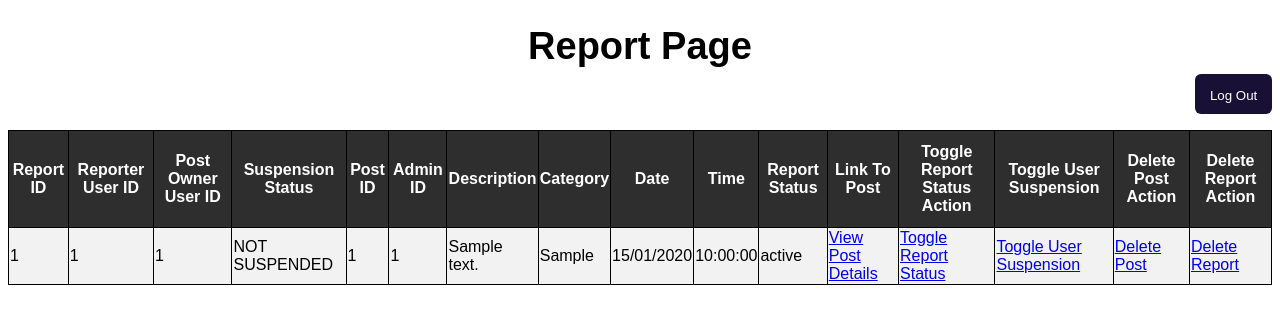
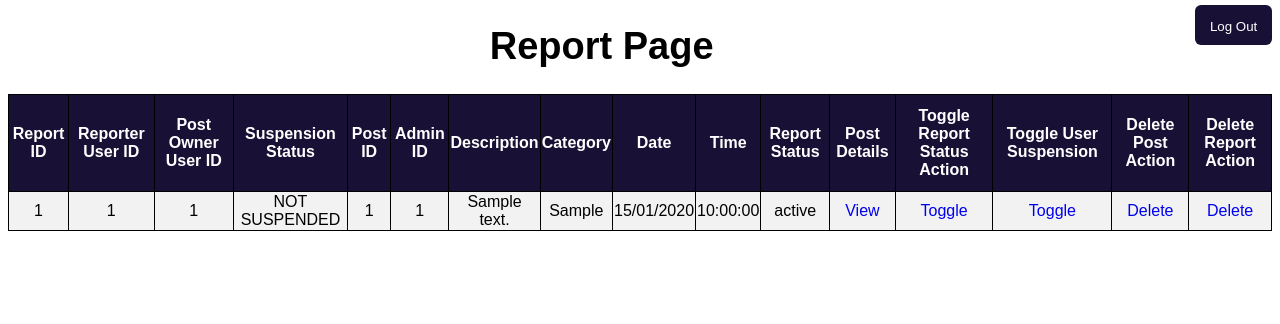
Before and after one commit to teohsinyee/Rizqi-SDGs-Solution, a PHP site: page /report_page.php in a window 1280 px wide. Shown: the top 324 px of the page. Run offline with PHP 8.4, Linux system fonts and the light colour scheme; the visitor is signed in with stand-in values (Sample User, id 1); tables that the repository leaves empty hold one stand-in row (values such as "Sample post"); some web fonts are replaced.

Commit message:
New style

```diff
--- a/index.php
+++ b/index.php
@@ -202,11 +202,7 @@ $number_of_flex_rows = intdiv($number_of_rows, $column_per_rows) + 1;
                                 ?> Left</p>
                             </span>
                             </div>
-                            <span class="feed-item-category">
-                            <i class="fa fa-tag" style="font-size:20px;color: #191035;"></i> <?php
-                                    echo $row['POST_CATEGORY'];
-                                ?>
-                            </span>
+
                         <!-- </div> -->
                         <div class="feed-item-location">
                             <p><i class="fa fa-map-pin" style="font-size:20px; color: #191035;"></i> <?php
--- a/report_page.css
+++ b/report_page.css
@@ -11,6 +11,7 @@ table,td,th
 {
  border: solid black 1px;
  font-family: 'Chivo', sans-serif;
+ text-align: center;
 }
 
 h1{
@@ -20,8 +21,9 @@ h1{
 
 .feed-item-picture
 {
-    width: 10%;
-    height: 10%;
+    width: 45%;
+    height: 50%;
+    aspect-ratio: 1/1;
 }
 
 tr:nth-child(even){background-color: #f2f2f2;}
@@ -32,7 +34,7 @@ th {
   padding-top: 12px;
   padding-bottom: 12px;
   text-align: left;
-  background-color: #191919e7;
+  background-color: #191035;
   color: white;
   text-align: center;
 }
@@ -56,3 +58,26 @@ th {
  button:hover{
     background-color: #413562;
 }
+a{
+    text-decoration: none;
+}
+a:hover {
+    background-color: #413562;
+    color: white;
+  }
+.content{
+    border-style: none;
+    background-color: #dee2e6;
+    border-radius: 5%;
+    box-shadow: 5px 10px #adb5bd;
+    text-align: center;
+    height: 700px;
+    width: 500px;
+    margin-left: auto;
+    margin-right: auto;
+	max-width: 50vw;
+    margin-top:2%;
+}
+.content p{
+    line-height: left;
+}
--- a/report_page.php
+++ b/report_page.php
@@ -26,11 +26,11 @@ $result = mysqli_query($db_handle, $query);
         <link rel="icon" type="image/x-icon" href="https://64.media.tumblr.com/34d27d0e919fd4a61946def0c6659b63/tumblr_inline_mgfxr4hoqm1roozkr.gif">
         <link rel="stylesheet" href="report_page.css">
         <title>Rizqi | Reports</title>
+
     </head>
     <body>
+        <a href="admin_logout.php"><button style="float: right; margin-top: -20px">Log Out</button></a>
         <h1 style="text-align: center;">Report Page</h1>
-        <a href="admin_logout.php"><button style="float: right; margin-top: -20px">Log Out</button></a>
-        <br><br>
         <table class="reports-table">
             <tr>
                 <th>Report ID</th>
@@ -44,7 +44,7 @@ $result = mysqli_query($db_handle, $query);
                 <th>Date</th>
                 <th>Time</th>
                 <th>Report Status</th>
-                <th>Link To Post</th>
+                <th>Post Details</th>
                 <th>Toggle Report Status Action</th>
                 <th>Toggle User Suspension</th>
                 <th>Delete Post Action</th>
@@ -72,11 +72,11 @@ $result = mysqli_query($db_handle, $query);
                     <td>" . $datetime ->format('d/m/Y') ."</td>
                     <td>" . $datetime ->format('H:i:s') ."</td>
                     <td>" . $row['REPORT_STATUS'] ."</td>
-                    <td>" . "<a href='view_post_page.php?post_id=". $post_id ."'>View Post Details</a>" ."</td>
-                    <td><a href='report_page_logic.php?action=toggle_status&report_id=". $row['REPORT_ID'] ."'>Toggle Report Status</a></td>
-                    <td><a href='report_page_logic.php?target_user_id=". $post_owner_user_id ."&report_id=". $row['REPORT_ID'] ."'>Toggle User Suspension</a></td>
-                    <td><a href='report_page_logic.php?target_post_id=". $post_id ."&report_id=". $row['REPORT_ID'] ."'>Delete Post</a></td>
-                    <td><a href='report_page_logic.php?action=delete_report&report_id=". $row['REPORT_ID'] ."'>Delete Report</a></td>
+                    <td>" . "<a href='view_post_page.php?post_id=". $post_id ."'>View</a>" ."</td>
+                    <td><a href='report_page_logic.php?action=toggle_status&report_id=". $row['REPORT_ID'] ."'>Toggle</a></td>
+                    <td><a href='report_page_logic.php?target_user_id=". $post_owner_user_id ."&report_id=". $row['REPORT_ID'] ."'>Toggle</a></td>
+                    <td><a href='report_page_logic.php?target_post_id=". $post_id ."&report_id=". $row['REPORT_ID'] . "'>Delete</a></td>
+                    <td><a href='report_page_logic.php?action=delete_report&report_id=". $row['REPORT_ID'] ."'>Delete</a></td>
                     </tr>
                     ");
                 }
```
Also changed, not shown: aliff-styles.css (+4 -24 lines), view_post_page.php (+13 -8 lines).
